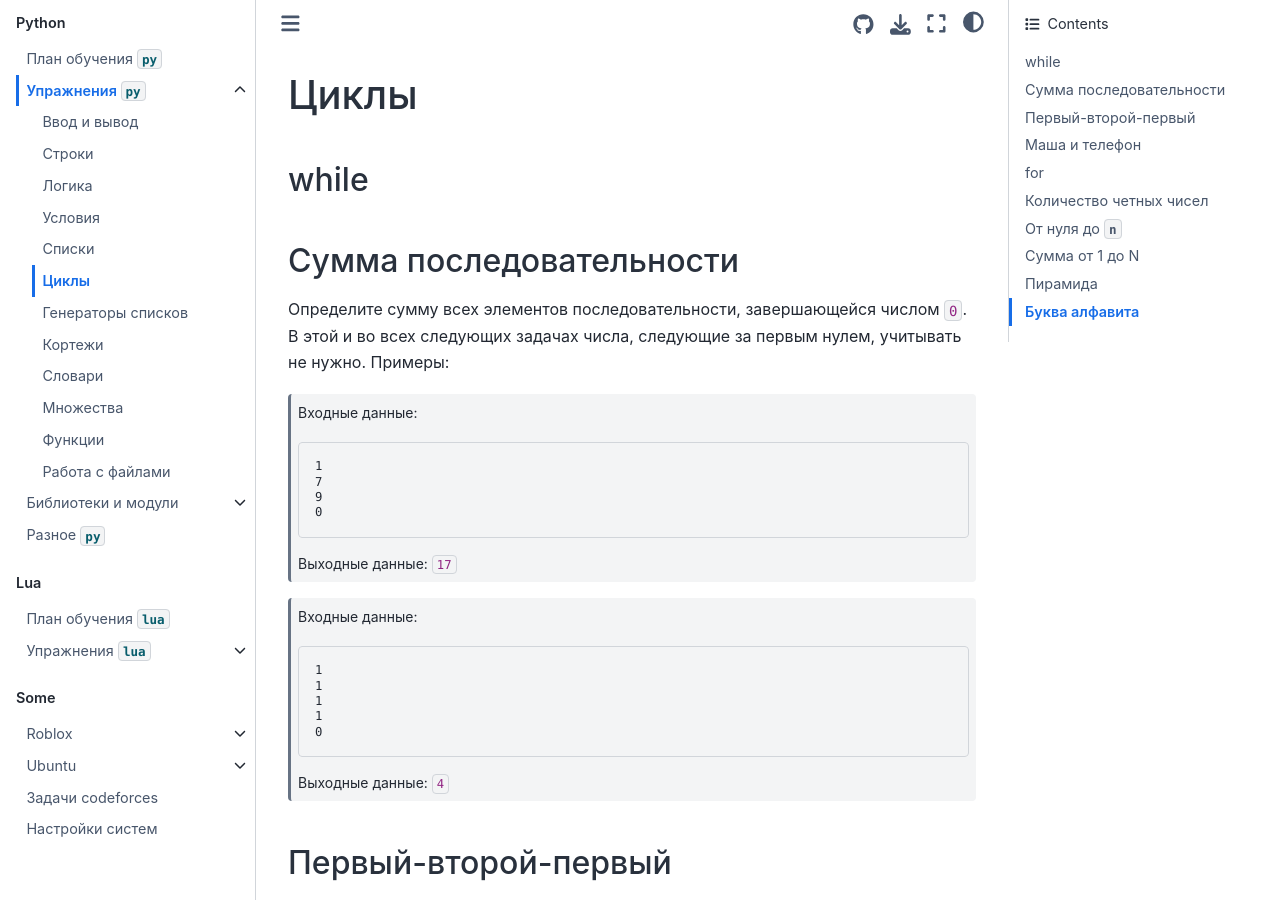
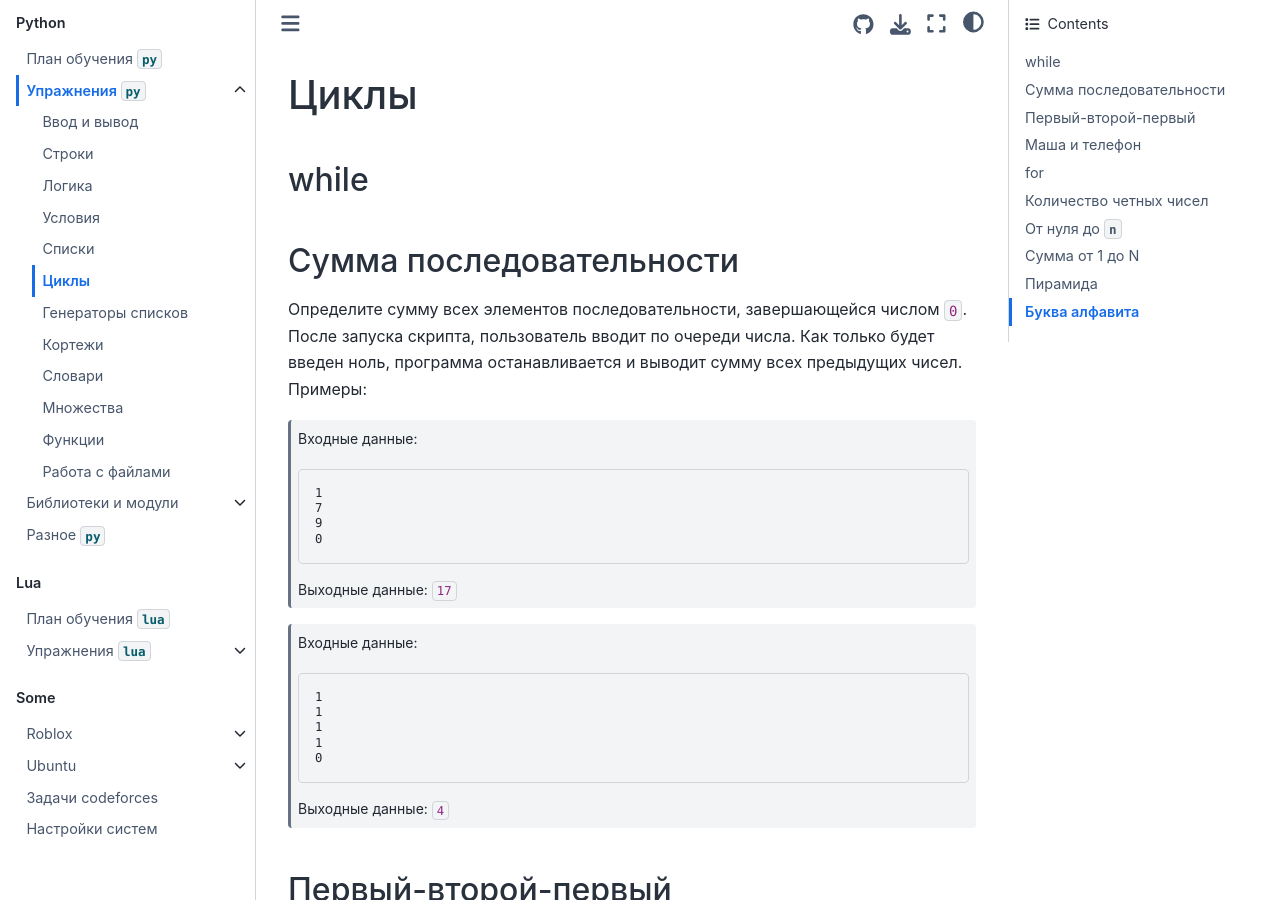
Before and after one commit to your-teach/faithpages, a Jupyter Book: the page built from Python/Tasks/6.1.cycles.md, in a window 1280 px wide and 900 px high. Built offline with Jupyter Book 1.0.4 settings and Sphinx 7.4.7 and the Sphinx Book theme 1.1.4, drawn with Linux system fonts in a browser that asks for light colours; pages that are not in the unit, such as notebooks, are missing from menus.

Commit message:
fix cycles 6

````diff
--- a/Python/Tasks/6.1.cycles.md
+++ b/Python/Tasks/6.1.cycles.md
@@ -3,7 +3,7 @@
 ## while
 
 ## Сумма последовательности
-Определите сумму всех элементов последовательности, завершающейся числом `0`. В этой и во всех следующих задачах числа, следующие за первым нулем, учитывать не нужно. Примеры:
+Определите сумму всех элементов последовательности, завершающейся числом `0`. После запуска скрипта, пользователь вводит по очереди числа. Как только будет введен ноль, программа останавливается и выводит сумму всех предыдущих чисел. Примеры:
 >Входные данные:
 >```txt
 >1
````
Also changed, not shown: Lua/Tasks/6.cycles.md (+1 -1 lines), Lua/study-plan-lua.md (+1 -1 lines).
